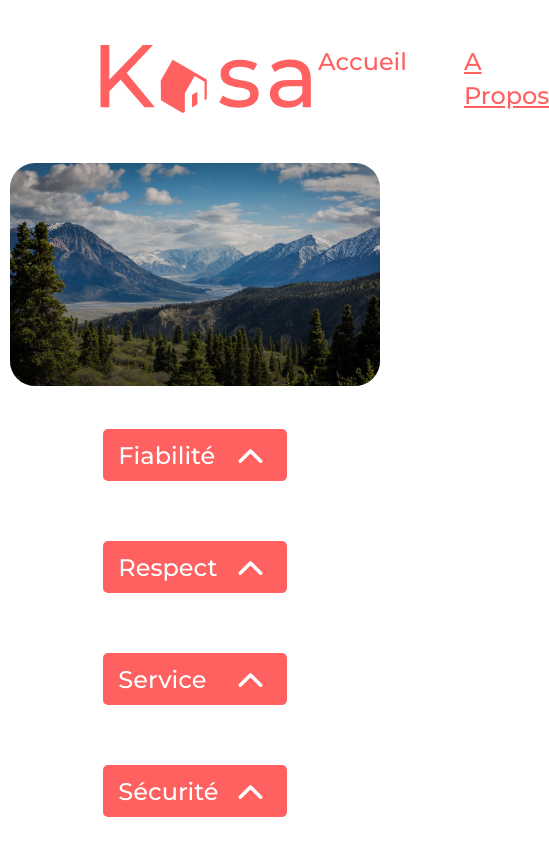
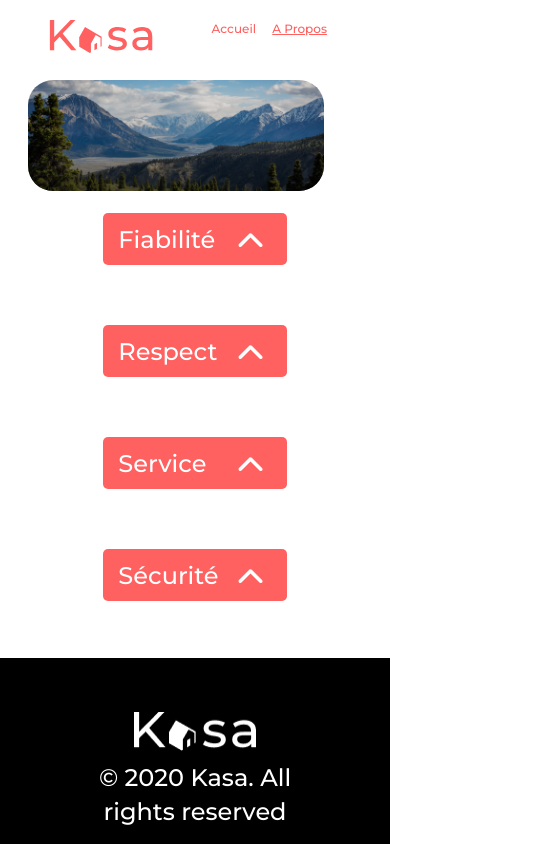
Before and after one commit to MalletCamille/Kasa, a React (Vite) app: page /About in a window 390 px wide. Shown: the top 844 px of the page, 549 px wide, since content can reach past the window. Built offline with nearby package versions, Linux system fonts and the light colour scheme; a web font is replaced by a local one.

Commit message:
feat (Home) : Responsive ok

```diff
--- a/src/components/Header.jsx
+++ b/src/components/Header.jsx
@@ -20,4 +20,5 @@ function Header() {
   );
 }
 
+
 export default Header;
--- a/src/style/Appartment.scss
+++ b/src/style/Appartment.scss
@@ -88,3 +88,100 @@
     flex-direction: row;
     justify-content: space-between;
 }
+
+/******************** Media queries ********************/
+/* Small devices (phones, less than 768px) */
+@media (max-width: 768px) {
+
+    .appartment {
+        &__container {
+            display: flex;
+            flex-direction: column;
+            margin-left: 100px;
+            margin-right: 100px;
+        }
+        &__wrap {
+            display: flex;
+            flex-direction: row;
+            justify-content: space-between;
+        }
+        &__infos {
+            display: flex;
+            flex-direction: column;
+        }
+        &__title {
+            font-family: 'Montserrat', sans-serif;
+            font-size: 36px;
+            font-weight: 500;
+            line-height: 52px;
+            color: #FF6060;
+            margin-top: 30px;
+        }
+        &__location {
+            font-family: 'Montserrat', sans-serif;
+            font-size: 18px;
+            font-weight: 500;
+            line-height: 26px;
+            color: #FF6060;
+            display: flex;
+            justify-content: flex-start;
+        }
+    }
+
+    .tags__container {
+        display: flex;
+        flex-direction: row;
+        gap: 10px;
+        margin-top: 20px;
+        margin-bottom: 24px;
+    }
+
+    .collapse__content {
+        display: flex;
+        flex-direction: row;
+        gap : 76px;
+    }
+
+    .collapse {
+        width: 47%;
+    }
+
+    .host {
+        display: flex;
+        flex-direction: row;
+        justify-content: flex-end;
+        margin-top: 24px;
+        align-items: center;
+        gap: 10px;
+        &__name {
+            font-family: 'Montserrat', sans-serif;
+            font-size: 18px;
+            font-weight: 500;
+            line-height: 26px;
+            color: #FF6060;
+            text-align: right;
+        }
+        &__pix {
+            border-radius: 100px;
+            width: 64px;
+            height: 64px;
+        }
+    }
+    .hostrating__wrap {
+        display: flex;
+        flex-direction: column;
+        text-align: right;
+        gap : 21px;
+    }
+    .appartmenttags__wrap {
+        display: flex;
+        flex-direction: column;
+    }
+
+    .wrapper {
+        display: flex;
+        flex-direction: row;
+        justify-content: space-between;
+    }
+
+}
--- a/src/style/Banner.scss
+++ b/src/style/Banner.scss
@@ -35,3 +35,35 @@
         z-index: 2;
     }
 }
+
+/******************** Media queries ********************/
+/* Small devices (phones, less than 768px) */
+@media (max-width: 768px) {
+    .banner {
+        margin-bottom: 22px;
+        margin-left: 20px;
+        margin-right: 20px;
+        width: 80%;
+        height: 111px;
+        &::before {
+            width: 80%px;
+            height: 111px;
+          }
+        &__home {
+            width: 80%px;
+            height: 111px;
+            object-fit: cover;
+            border-radius: 25px;
+        }
+        &__container {
+            flex-direction: row;
+            justify-content: center;
+        }
+        &__tagline {
+            font-size: 24px;
+            line-height: 24px;
+            margin-left: 16px;
+            margin-right: 20%;
+        }
+    }
+}
--- a/src/style/Card.scss
+++ b/src/style/Card.scss
@@ -37,3 +37,32 @@
       position: relative;
     }
 }
+
+/******************** Media queries ********************/
+/* Small devices (phones, less than 768px) */
+@media (max-width: 768px) {
+
+  .card {
+    width: 95%;
+    height: auto;
+    margin-left: 10px;
+    &__title {
+        font-size: 18px;
+        line-height: 26px;
+        bottom: 20px;
+        left: 20px;
+        margin-right: 20px;
+        z-index: 2;
+    }
+
+    &__img {
+      height: 100%;
+      width: 100%;
+      border-radius: 10px;
+      object-fit: cover;
+      position: relative;
+    }
+}
+
+
+}
--- a/src/style/Footer.scss
+++ b/src/style/Footer.scss
@@ -1,5 +1,5 @@
 .footer {
-    margin-top: 38px;
+    margin-top: 50px;
     display: flex;
     flex-direction: column;
     justify-content: center;
@@ -23,3 +23,27 @@
         line-height: 34px;
     }
 }
+
+/******************** Media queries ********************/
+/* Small devices (phones, less than 768px) */
+@media (max-width: 768px) {
+
+    .footer {
+        margin-top: 27px;
+        &__logo {
+            width: 122px;
+            height: 39px;
+            margin-bottom: 10px;
+            margin-top: 15px;
+        }
+        &__path {
+            fill: white;
+        }
+        &__copyright {
+            margin-left: 20%;
+            margin-right: 20%;
+            text-align: center;
+        }
+    }
+
+}
--- a/src/style/Header.scss
+++ b/src/style/Header.scss
@@ -33,3 +33,31 @@
     }
 
 }
+
+/******************** Media queries ********************/
+/* Small devices (phones, less than 768px) */
+@media (max-width: 768px) {
+
+    .header {
+        margin-top: 20px;
+        margin-bottom: 27px;
+        margin-right: 20px;
+        &__logo {
+            height: 33px;
+            width: 45%;
+            margin-left: 20px;
+        }
+        &__nav {
+        flex-wrap: wrap;
+        justify-content: center;
+        gap : 10%;
+        margin-right: 20px;
+        width: 45%;
+        }
+        &__link {
+            font-size: 12px;
+            line-height: 17px;
+        }
+    }
+
+}
--- a/src/style/main.scss
+++ b/src/style/main.scss
@@ -10,9 +10,6 @@
     flex-wrap: wrap;
     justify-content: center;
     gap: 50px 60px;
-    margin-left: 100px;
-    margin-right: 100px;
-    margin-bottom: 50px;
     background-color: #F6F6F6;
     border-radius: 25px;
     padding-top: 56px;
@@ -22,3 +19,18 @@
 .display__none {
     display: none;
 }
+
+/******************** Media queries ********************/
+/* Small devices (phones, less than 768px) */
+@media (max-width: 768px) {
+    .main {
+        display: flex;
+        justify-content: center;
+        flex-direction: column;
+        align-items: center;
+        background-color: white;
+        padding-top: 0;
+        padding-bottom: 0;
+        gap : 20px;
+    }
+ }
```
